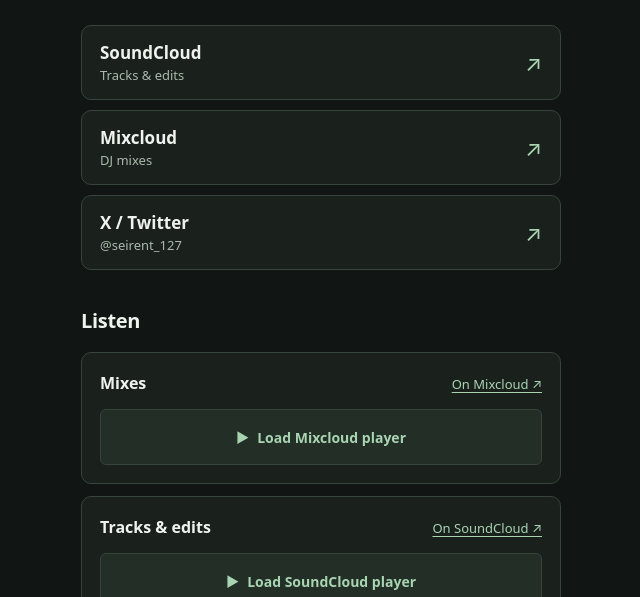
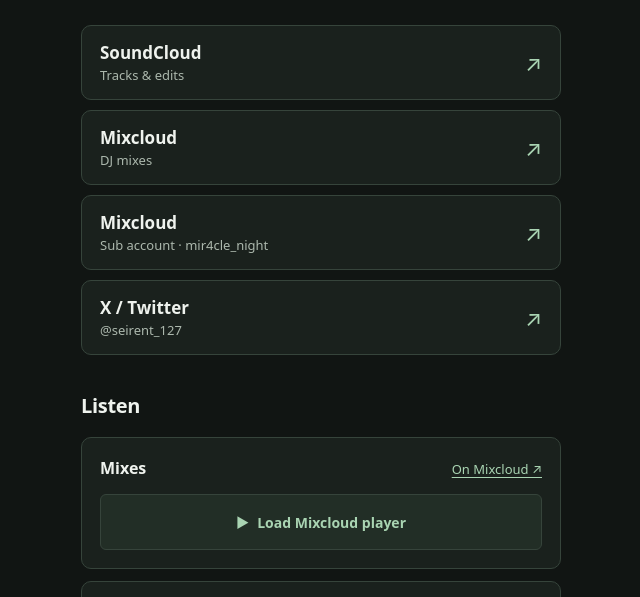
Before and after one commit to seizuresmiley/links, a plain HTML site: page index.html in a window 1280 px wide. Shown: the part 202-799 px from the top of the page, without its empty margins (319-959 px from the left). Drawn offline with Linux system fonts and the light colour scheme.

Commit message:
Add mir4cle_night Mixcloud sub account link

```diff
--- a/index.html
+++ b/index.html
@@ -138,6 +138,10 @@
         <span><strong>Mixcloud</strong><small data-i18n="djMixes">DJミックス</small></span>
         <span class="arrow" aria-hidden="true">↗</span>
       </a>
+      <a class="link" href="https://www.mixcloud.com/mir4cle_night/">
+        <span><strong>Mixcloud</strong><small data-i18n="subAccount">サブアカウント · mir4cle_night</small></span>
+        <span class="arrow" aria-hidden="true">↗</span>
+      </a>
       <a class="link" href="https://x.com/seirent_127">
         <span><strong>X / Twitter</strong><small>@seirent_127</small></span>
         <span class="arrow" aria-hidden="true">↗</span>
@@ -186,6 +190,7 @@
         linksLabel: '各種リンク',
         tracks: 'トラック＆エディット',
         djMixes: 'DJミックス',
+        subAccount: 'サブアカウント · mir4cle_night',
         listen: '聴く',
         mixes: 'ミックス',
         onMixcloud: 'Mixcloudで聴く ↗',
@@ -204,6 +209,7 @@
         linksLabel: 'Find me online',
         tracks: 'Tracks & edits',
         djMixes: 'DJ mixes',
+        subAccount: 'Sub account · mir4cle_night',
         listen: 'Listen',
         mixes: 'Mixes',
         onMixcloud: 'On Mixcloud ↗',
```
